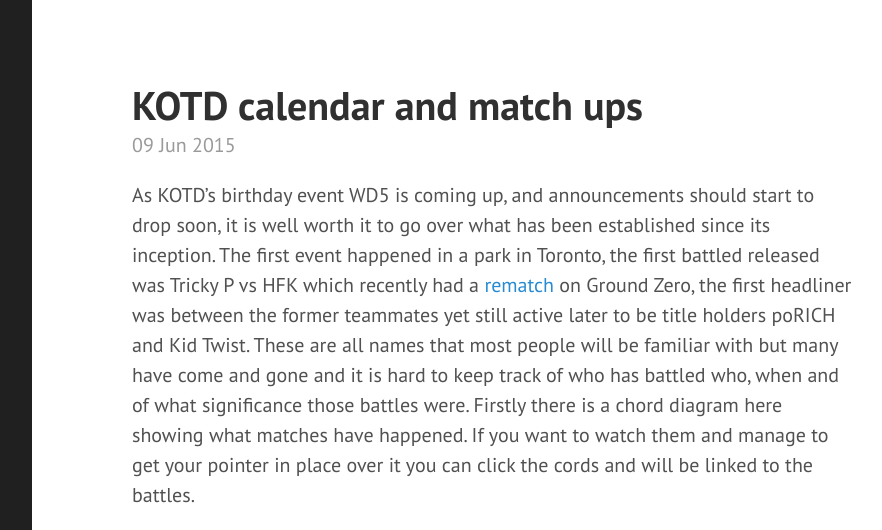
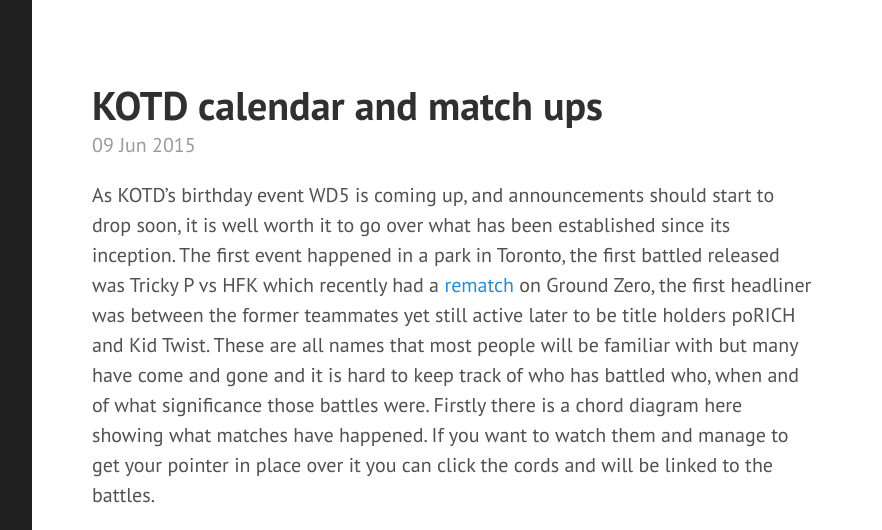
Before and after one commit to battletalks/battletalks.github.io, a Jekyll site: the page built from index.html, in a window 1280 px wide and 1400 px high. Shown: the top 530 px of the window, without its empty margins (328-1210 px from the left). Built offline with Jekyll 4.4.1, drawn with Linux system fonts in a browser that asks for light colours; Markdown is read by kramdown in place of the engine named in the settings; the list of posts is cut into pages by our own code; grey boxes are pictures that could not be loaded.

Commit message:
Update hyde.css

```diff
--- a/public/css/hyde.css
+++ b/public/css/hyde.css
@@ -136,8 +136,8 @@
 
 @media (min-width: 64rem) {
   .content {
-    margin-left: 22rem;
-    margin-right: 4rem;
+    margin-left: 20rem;
+    margin-right: 2rem;
   }
 }
 
```
